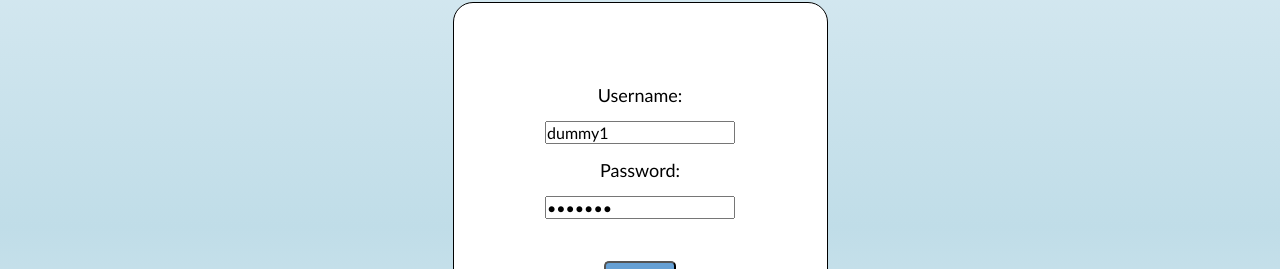
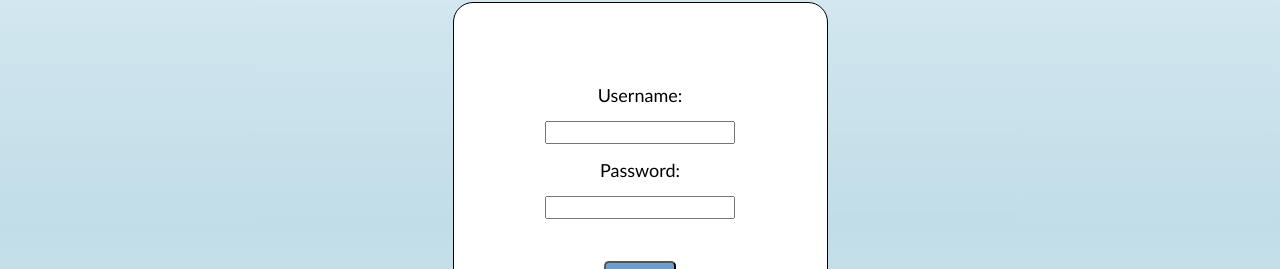
Before and after one commit to samlee03/study-ai-buddy, a React (Vite) app in the folder client/: page /login in a window 1280 px wide. Shown: the part 203-472 px from the top of the page. Built offline with nearby package versions, Linux system fonts and the light colour scheme; no server answers; a web font is replaced by a local one.

Commit message:
remove dummy login

```diff
--- a/client/src/pages/LoginPage.jsx
+++ b/client/src/pages/LoginPage.jsx
@@ -9,8 +9,8 @@ const LoginPage = () => {
     const { isLoggedIn } = CheckAuth();
     const {theme} = useTheme();
     const navigate = useNavigate();
-    const [username, setUsername] = useState("dummy1");
-    const [password, setPassword] = useState("test123");
+    const [username, setUsername] = useState("");
+    const [password, setPassword] = useState("");
     const [message, setMessage] = useState("");
     const handleSubmit = async () => {
         let body = {
```
